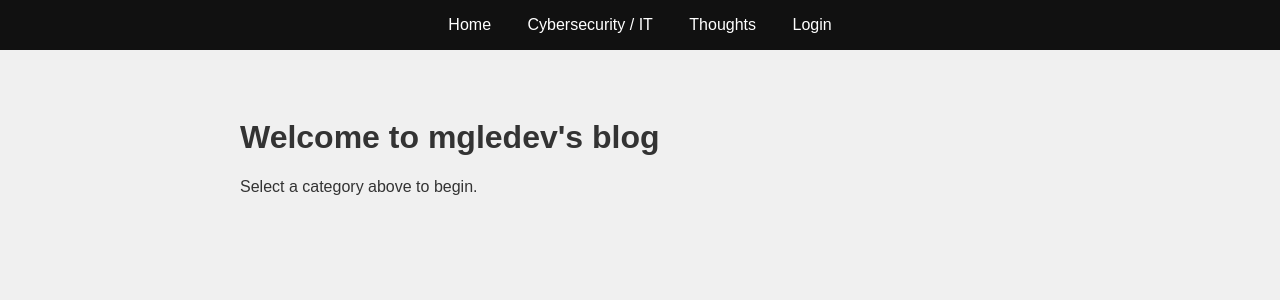
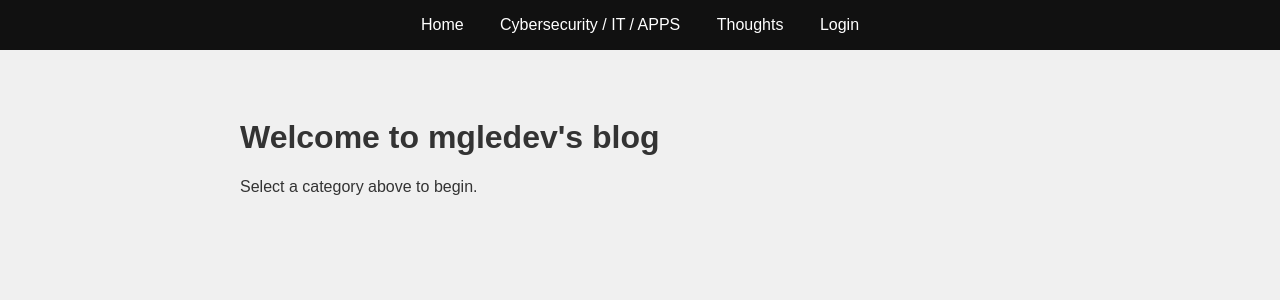
Before and after one commit to mgledev/mgledev-blog, a Flask app: page / in a window 1280 px wide. Shown: the top 300 px of the page. Run offline with Flask 3, Linux system fonts and the light colour scheme.

Commit message:
Fix names.

```diff
--- a/templates/base.html
+++ b/templates/base.html
@@ -8,7 +8,7 @@
 <body>
 <nav>
     <a href="/">Home</a>
-    <a href="/cyber">Cybersecurity / IT</a>
+    <a href="/cyber">Cybersecurity / IT / APPS</a>
     <a href="/thoughts">Thoughts</a>
     {% if session.get('logged_in') %}
         <a href="/new">+ New Post</a>
```
